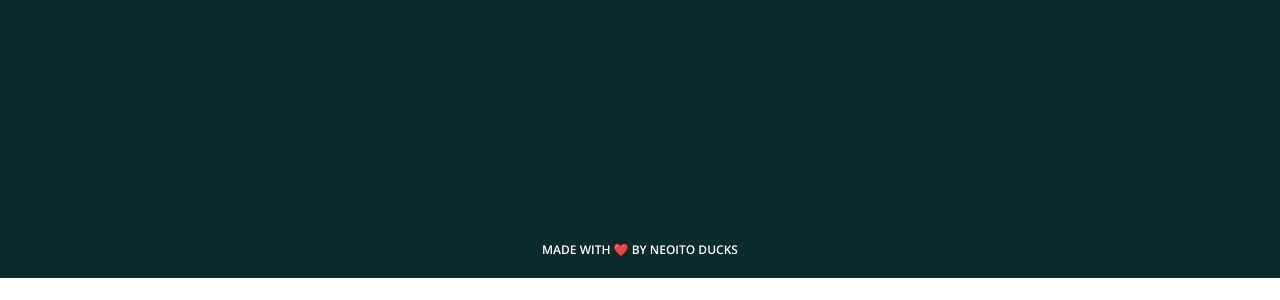
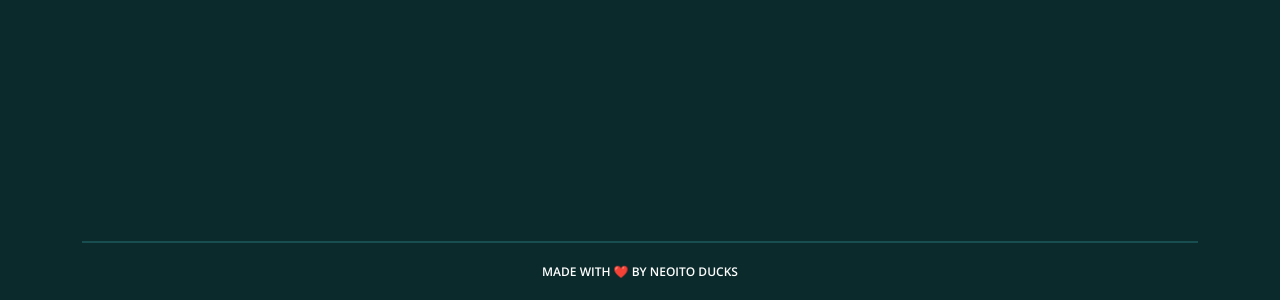
Before and after one commit to diaadb/practicee, a plain HTML site: page index.html in a window 1280 px wide. Shown: the part 5295-5595 px from the top of the page. Before the commit the page ends 5573 px from the top, so only its background shows below. Drawn offline with nearby package versions, Linux system fonts and the light colour scheme.

Commit message:
line added

```diff
--- a/css/styles.scss
+++ b/css/styles.scss
@@ -427,13 +427,20 @@ body {
 
     }
 
-    footer {
+    .footer {
         background-color: #0B2A2B;
-        @extend %flex-center;
+        display: flex;
+        align-items: center;
+        flex-direction: column;
         padding: 20px;
         font-size: 12px;
         font-weight: 600;
         font-family: "Open Sans",serif;
         width: 100%;
         color: white;
+        &__line{
+            width: 90%;
+            margin-bottom: 20px;
+            border: 1px solid #194E50;
+        }
     }
--- a/index.html
+++ b/index.html
@@ -361,10 +361,8 @@
 </div>
 
 
-
-
-
- <footer>
+<footer class="footer">
+    <hr class="footer__line">
     MADE WITH ❤️ BY NEOITO DUCKS
 </footer>
 </body>
```
Also changed, not shown: css/styles.css, 1 other file.
